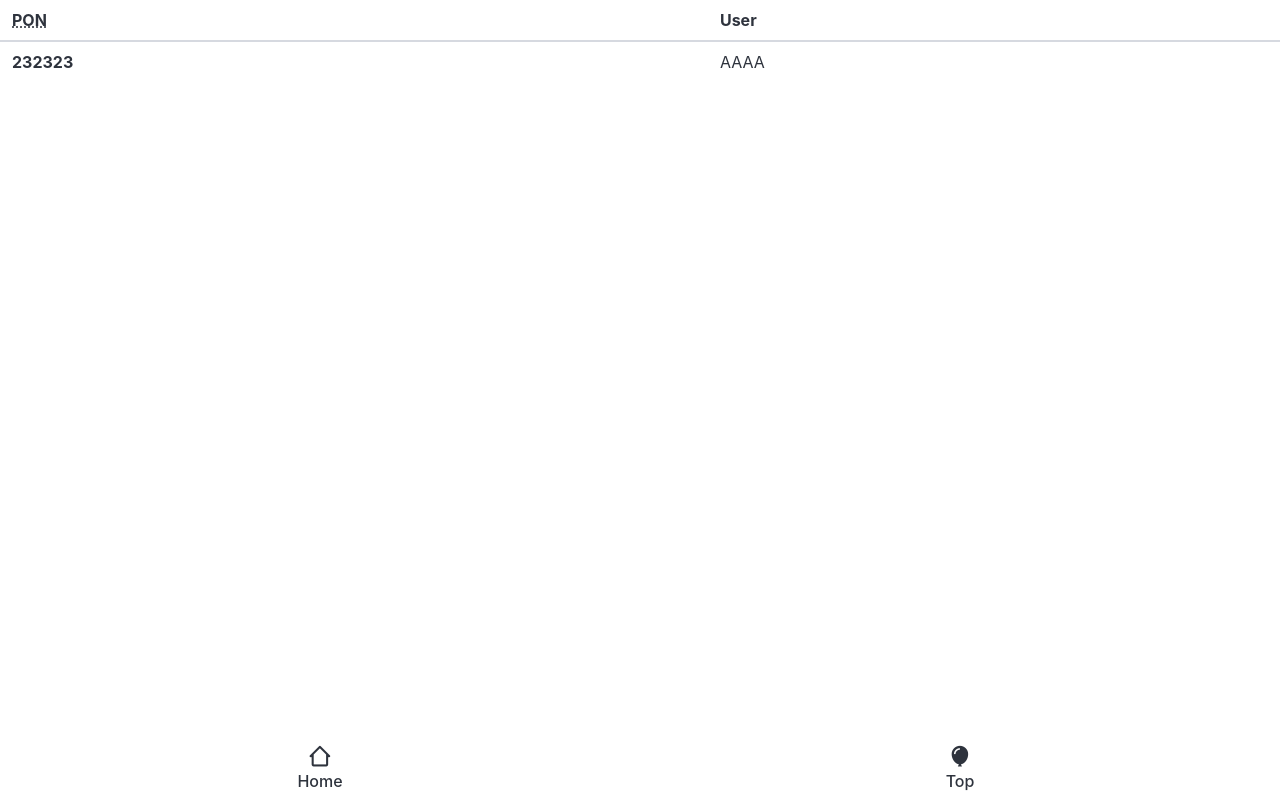
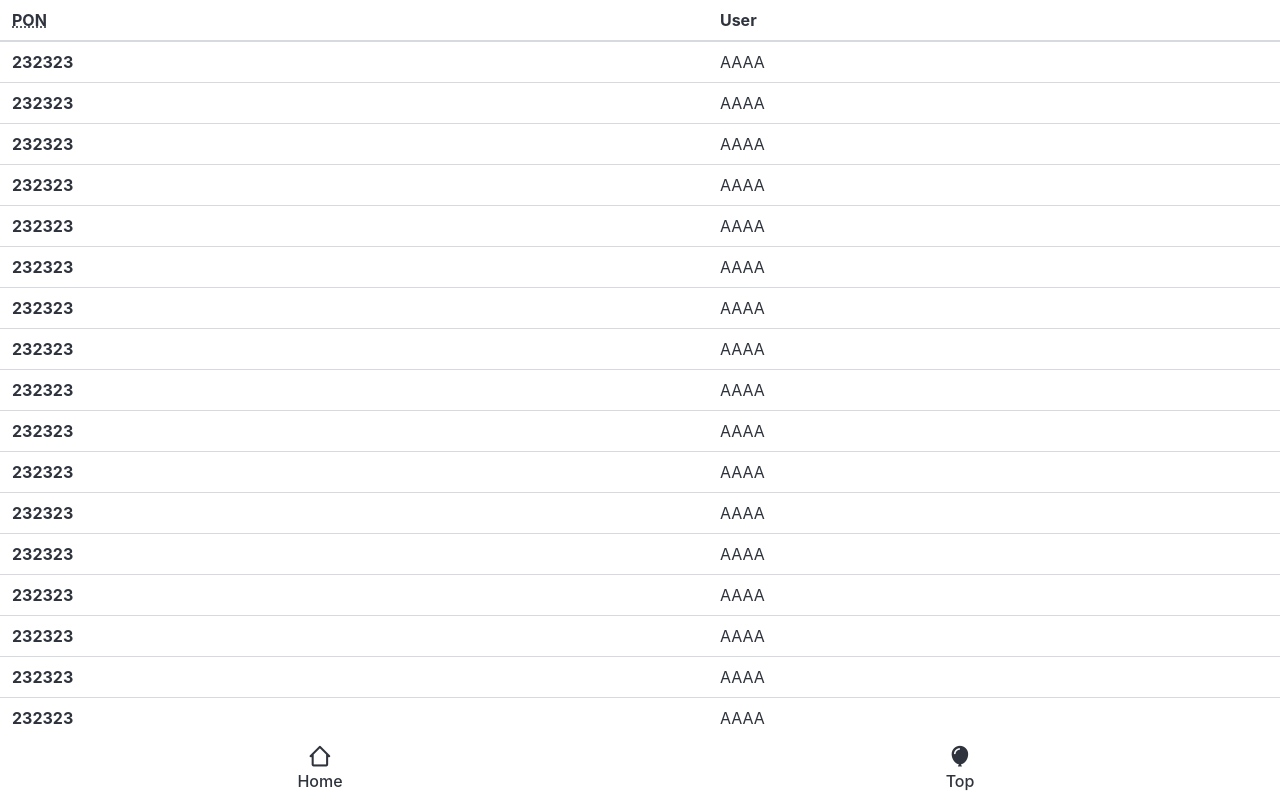
Before and after one commit to backendrnd/vite-tma, a React (Vite) app: page / in a window 1280 px wide. Both pictures are taken after a click on the button "Top". Built offline with nearby package versions, Linux system fonts and the light colour scheme; what @twa-dev/sdk would draw is missing.

Commit message:
hide main menu

```diff
--- a/src/App.jsx
+++ b/src/App.jsx
@@ -1,4 +1,5 @@
 import './App.css';
+import Loader from './components/Loader.jsx';
 import Home from './components/Home.jsx';
 import Top from './components/Top.jsx';
 import { useState } from 'react';
--- /dev/null
+++ b/src/components/Loader.jsx
@@ -0,0 +1,19 @@
+function Loader() {
+    return (
+        <section className="hero is-fullheight">
+            <div className="hero hero-head is-primary">
+                <div className="container p-4">
+                    <p className="title">Shore.io</p>
+                    <p className="subtitle">PON mining</p>
+                </div>
+            </div>
+            <div className="hero-body">
+                <div className="container has-text-centered">
+                    <button className="button is-loading is-ghost is-large">Loading</button>
+                </div>
+            </div>
+        </section>
+    );
+}
+
+export default Loader;
--- /dev/null
+++ b/src/components/Top.css
@@ -0,0 +1,4 @@
+.top {
+  max-height: calc(100vh - 62px);
+  overflow-y: auto;
+}
--- a/src/components/Top.jsx
+++ b/src/components/Top.jsx
@@ -1,7 +1,9 @@
+import './Top.css';
+
 function Top() {
     return (
-        <>
-            <table className="table">
+        <div className="top">
+            <table className="table is-fullwidth">
                 <thead>
                     <tr>
                         <th>
@@ -15,9 +17,77 @@ function Top() {
                         <th>232323</th>
                         <td>AAAA</td>
                     </tr>
+                    <tr>
+                        <th>232323</th>
+                        <td>AAAA</td>
+                    </tr>
+                    <tr>
+                        <th>232323</th>
+                        <td>AAAA</td>
+                    </tr>
+                    <tr>
+                        <th>232323</th>
+                        <td>AAAA</td>
+                    </tr>
+                    <tr>
+                        <th>232323</th>
+                        <td>AAAA</td>
+                    </tr>
+                    <tr>
+                        <th>232323</th>
+                        <td>AAAA</td>
+                    </tr>
+                    <tr>
+                        <th>232323</th>
+                        <td>AAAA</td>
+                    </tr>
+                    <tr>
+                        <th>232323</th>
+                        <td>AAAA</td>
+                    </tr>
+                    <tr>
+                        <th>232323</th>
+                        <td>AAAA</td>
+                    </tr>
+                    <tr>
+                        <th>232323</th>
+                        <td>AAAA</td>
+                    </tr>
+                    <tr>
+                        <th>232323</th>
+                        <td>AAAA</td>
+                    </tr>
+                    <tr>
+                        <th>232323</th>
+                        <td>AAAA</td>
+                    </tr>
+                    <tr>
+                        <th>232323</th>
+                        <td>AAAA</td>
+                    </tr>
+                    <tr>
+                        <th>232323</th>
+                        <td>AAAA</td>
+                    </tr>
+                    <tr>
+                        <th>232323</th>
+                        <td>AAAA</td>
+                    </tr>
+                    <tr>
+                        <th>232323</th>
+                        <td>AAAA</td>
+                    </tr>
+                    <tr>
+                        <th>232323</th>
+                        <td>AAAA</td>
+                    </tr>
+                    <tr>
+                        <th>232323</th>
+                        <td>AAAA</td>
+                    </tr>
                 </tbody>
             </table>
-        </>
+        </div>
     );
 }
 
--- a/src/main.jsx
+++ b/src/main.jsx
@@ -6,6 +6,7 @@ import WebApp from '@twa-dev/sdk';
 
 WebApp.ready();
 WebApp.expand();
+WebApp.MainButton.hide();
 
 ReactDOM.createRoot(document.getElementById('root')).render(
     <React.StrictMode>
```
